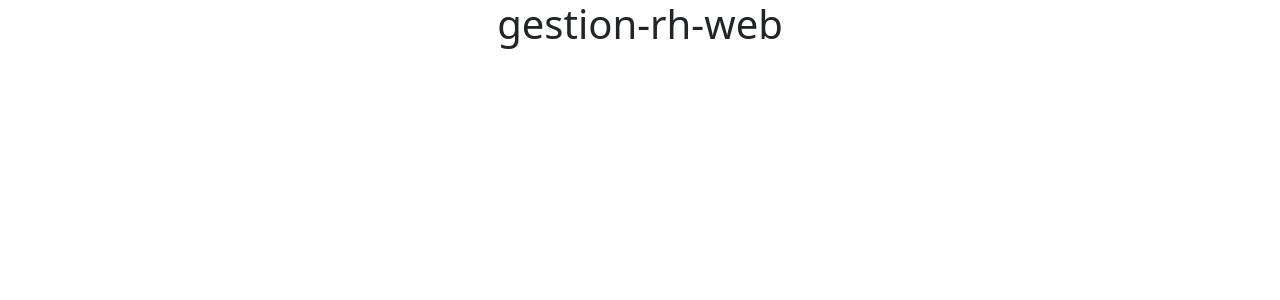
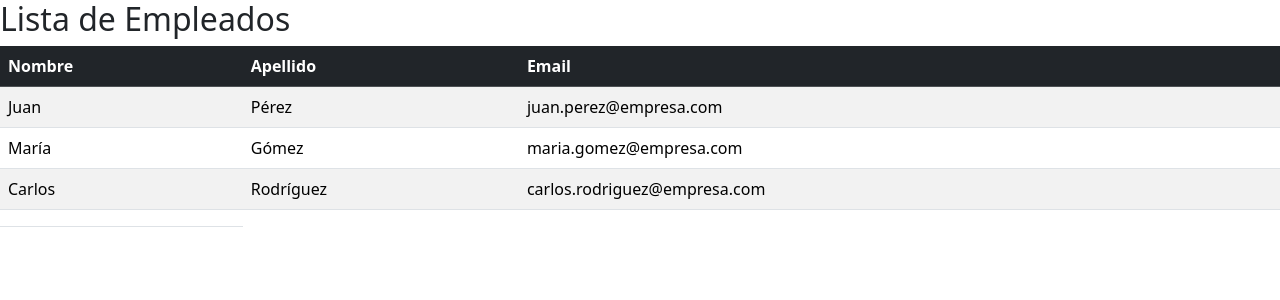
Before and after one commit to Freddyp666/gestion-rh-web, an Angular app: page /empleados in a window 1280 px wide. Before the commit this address led to /. Shown: the top 300 px of the page. Built offline with nearby package versions, Linux system fonts and the light colour scheme.

Commit message:
Obtener Datos de la api

```diff
--- a/src/app/app.html
+++ b/src/app/app.html
@@ -1 +1 @@
-<h1 class="text-center">{{title()}}</h1>
+<router-outlet></router-outlet>
--- a/src/app/app.routes.ts
+++ b/src/app/app.routes.ts
@@ -1,3 +1,16 @@
 import { Routes } from '@angular/router';
 
-export const routes: Routes = [];
+export const routes: Routes = [
+    {
+
+        path: 'empleados',
+        loadChildren: () => import('./features/empleados/empleados.routes').then(m => m.empleadosRoutes)
+
+    },
+    {
+        path: '',
+        redirectTo: 'empleados',
+        pathMatch: 'full'
+    }
+
+];
--- /dev/null
+++ b/src/app/environments/environment.prod.ts
@@ -0,0 +1,4 @@
+export const environment = {
+  production: true,
+  apiUrl: 'http://localhost:8080/v1/api/empleados/prueba'
+};
--- /dev/null
+++ b/src/app/environments/environment.ts
@@ -0,0 +1,5 @@
+export const environment = {
+    production: false,
+    apiUrl: 'http://localhost:8080/v1/api'
+
+}
--- /dev/null
+++ b/src/app/features/empleados/empleados.routes.ts
@@ -0,0 +1,8 @@
+export const empleadosRoutes = [
+
+    {
+        path: '',
+        loadComponent: () => import('./lista-empleados/lista-empleados').then(m => m.ListaEmpleados)
+    }
+
+]
--- /dev/null
+++ b/src/app/features/empleados/lista-empleados/lista-empleados.html
@@ -0,0 +1,23 @@
+<h2>Lista de Empleados</h2>
+<table class="table table-striped">
+<thead class="table-dark">
+    <tr>
+        <th>Nombre</th>
+        <th>Apellido</th>
+        <th>Email</th>
+    </tr>
+    </thead>
+    <tbody>
+        @for (item of empleados; track $index) {
+            <tr>
+                <td>{{item.nombre}}</td>
+                <td>{{item.apellido}}</td>
+                <td>{{item.email}}</td>
+            </tr>
+        }
+        <tr>
+            <td></td>
+        </tr>
+    </tbody>
+
+</table>
--- /dev/null
+++ b/src/app/features/empleados/lista-empleados/lista-empleados.ts
@@ -0,0 +1,18 @@
+import { ChangeDetectionStrategy, Component } from '@angular/core';
+
+@Component({
+  selector: 'app-lista-empleados',
+  imports: [],
+  templateUrl: './lista-empleados.html'
+})
+export class ListaEmpleados {
+
+  empleados = [
+    { nombre: "Juan", apellido: "Pérez", email: "juan.perez@empresa.com" },
+    { nombre: "María", apellido: "Gómez", email: "maria.gomez@empresa.com" },
+    { nombre: "Carlos", apellido: "Rodríguez", email: "carlos.rodriguez@empresa.com" }
+  ]
+
+
+
+}
```
Also changed, not shown: src/app/core/models/empleado.model.ts (added, +9 -0 lines), src/app/core/service/empleado.service.ts (added, +21 -0 lines).
